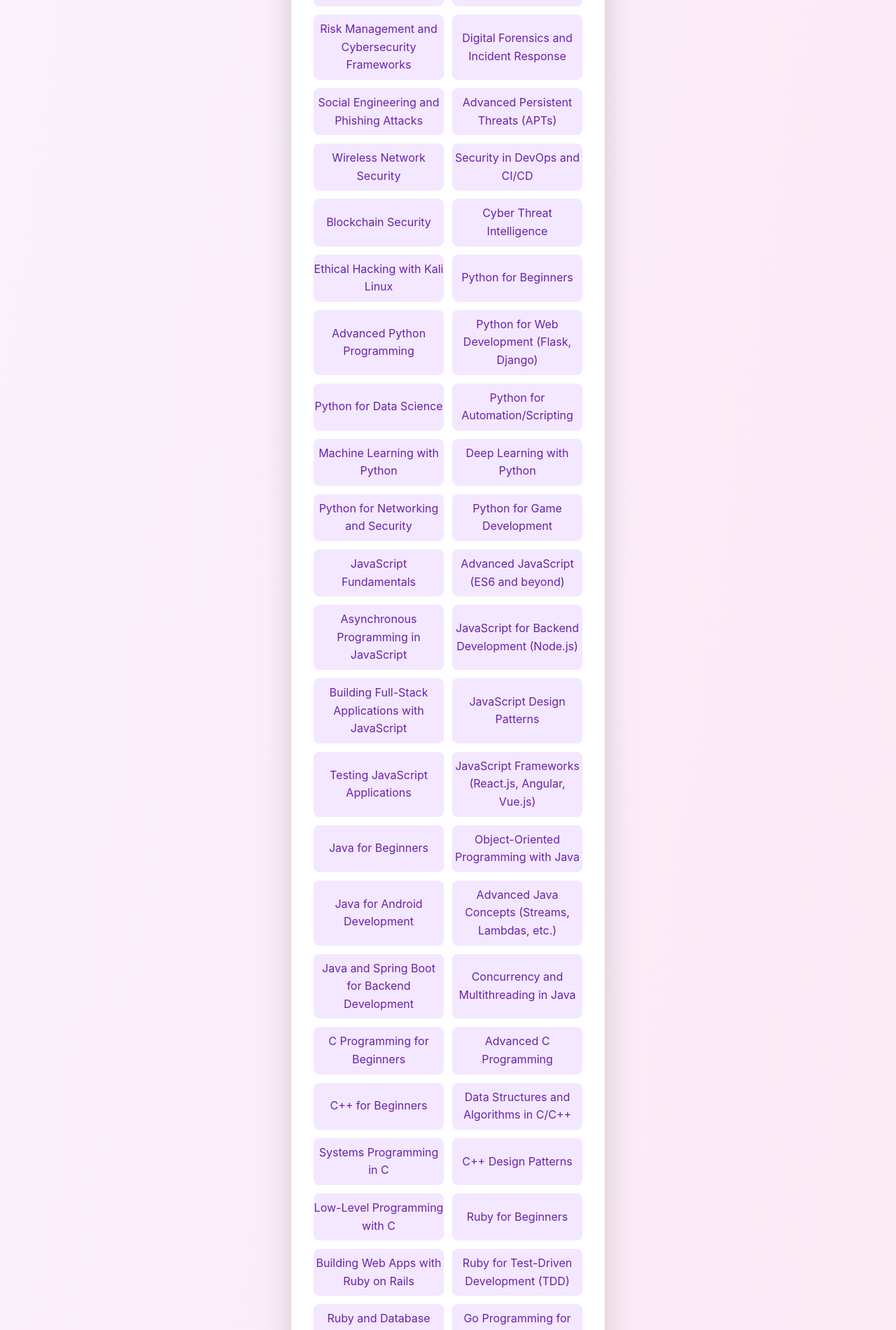
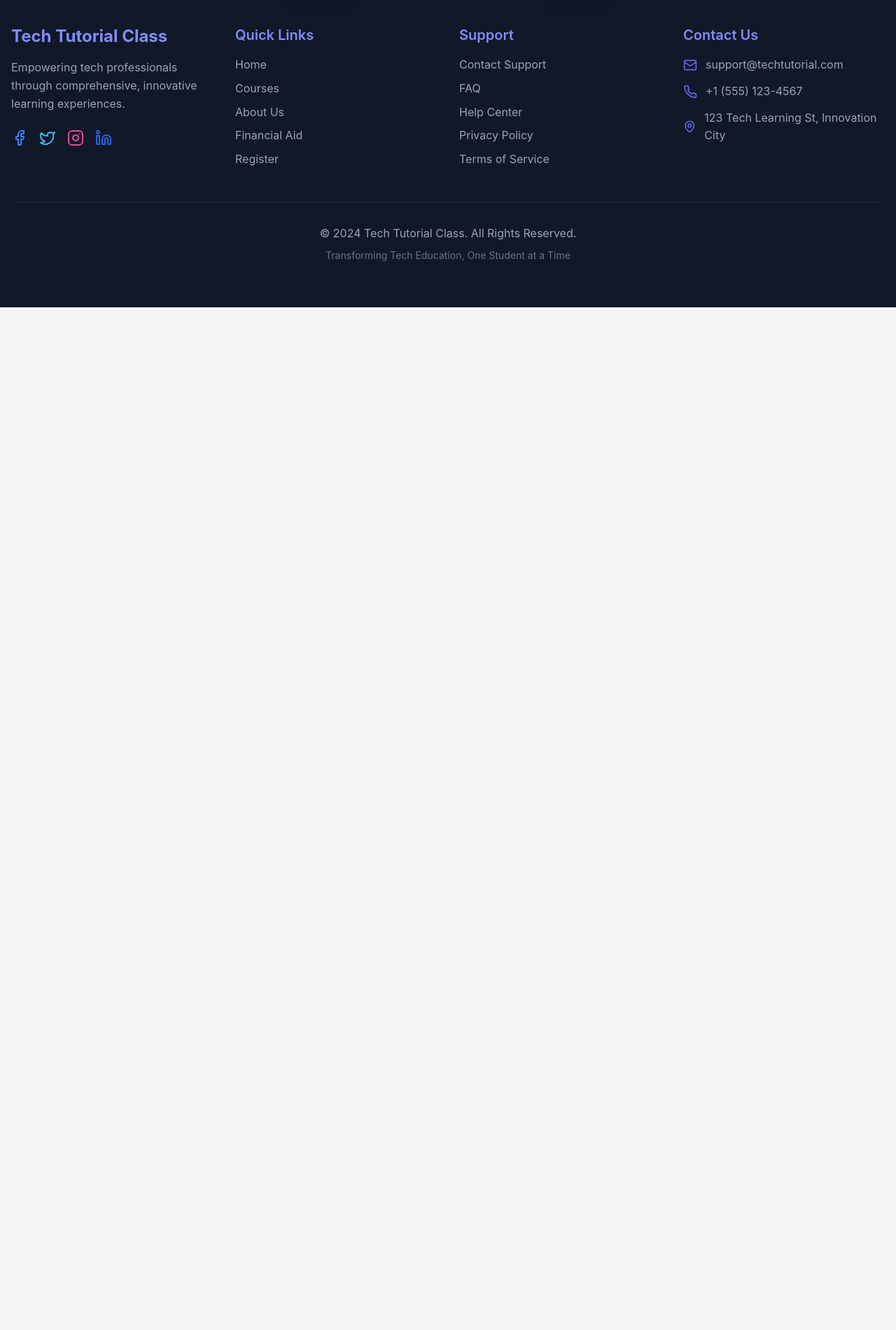
Before and after one commit to Curlybrayce/quick-up, a React (Vite) app in the folder frontend/: page /register in a window 1280 px wide. Shown: the part 4203-6103 px from the top of the page at 70% size. After the commit the page ends 4642 px from the top, so only its background shows below. Built offline with nearby package versions, Linux system fonts and the light colour scheme.

Commit message:
lmk for update changing

```diff
--- a/frontend/src/pages/RegistrationPage.jsx
+++ b/frontend/src/pages/RegistrationPage.jsx
@@ -112,134 +112,6 @@
     'Advanced Penetration Testing',
     'Web Application Security (OWASP Top 10)',
     'Security Operations and Incident Response',
-    'Cybersecurity for Cloud Computing',
-    'Cybersecurity for IoT Devices',
-    'Firewalls, VPNs, and IDS/IPS',
-    'Malware Analysis and Reverse Engineering',
-    'Risk Management and Cybersecurity Frameworks',
-    'Digital Forensics and Incident Response',
-    'Social Engineering and Phishing Attacks',
-    'Advanced Persistent Threats (APTs)',
-    'Wireless Network Security',
-    'Security in DevOps and CI/CD',
-    'Blockchain Security',
-    'Cyber Threat Intelligence',
-    'Ethical Hacking with Kali Linux',
-
-    // Programming Languages
-
-    // Python
-    'Python for Beginners',
-    'Advanced Python Programming',
-    'Python for Web Development (Flask, Django)',
-    'Python for Data Science',
-    'Python for Automation/Scripting',
-    'Machine Learning with Python',
-    'Deep Learning with Python',
-    'Python for Networking and Security',
-    'Python for Game Development',
-
-    // JavaScript
-    'JavaScript Fundamentals',
-    'Advanced JavaScript (ES6 and beyond)',
-    'Asynchronous Programming in JavaScript',
-    'JavaScript for Backend Development (Node.js)',
-    'Building Full-Stack Applications with JavaScript',
-    'JavaScript Design Patterns',
-    'Testing JavaScript Applications',
-    'JavaScript Frameworks (React.js, Angular, Vue.js)',
-
-    // Java
-    'Java for Beginners',
-    'Object-Oriented Programming with Java',
-    'Java for Android Development',
-    'Advanced Java Concepts (Streams, Lambdas, etc.)',
-    'Java and Spring Boot for Backend Development',
-    'Concurrency and Multithreading in Java',
-
-    // C/C++
-    'C Programming for Beginners',
-    'Advanced C Programming',
-    'C++ for Beginners',
-    'Data Structures and Algorithms in C/C++',
-    'Systems Programming in C',
-    'C++ Design Patterns',
-    'Low-Level Programming with C',
-
-    // Ruby
-    'Ruby for Beginners',
-    'Building Web Apps with Ruby on Rails',
-    'Ruby for Test-Driven Development (TDD)',
-    'Ruby and Database Management',
-
-    // Go (Golang)
-    'Go Programming for Beginners',
-    'Concurrency in Go',
-    'Building Web Applications with Go',
-    'Go for Microservices',
-    'Advanced Go Techniques',
-
-    // Algorithms & Data Structures
-    'Introduction to Algorithms',
-    'Sorting Algorithms (Merge Sort, Quick Sort, etc.)',
-    'Searching Algorithms (Binary Search, DFS/BFS)',
-    'Dynamic Programming',
-    'Graph Algorithms (Dijkstra, A*)',
-    'Data Structures: Arrays, Stacks, Queues',
-    'Trees and Binary Search Trees',
-    'Heaps and Priority Queues',
-    'Hashing Techniques',
-    'Advanced Data Structures (Trie, Segment Trees, etc.)',
-    'String Matching and Parsing Algorithms',
-    'Greedy Algorithms',
-    'Divide and Conquer Algorithms',
-    'Network Flow Algorithms',
-    'Computational Geometry Algorithms',
-    'Parallel Algorithms',
-    'Algorithms for Big Data',
-    'Approximation Algorithms',
-
-    // Cloud Computing & DevOps
-    'Introduction to Cloud Computing',
-    'AWS Fundamentals',
-    'Azure Fundamentals',
-    'Google Cloud Platform (GCP) Basics',
-    'Cloud Architecture and Design',
-    'Cloud Security Best Practices',
-    'DevOps Basics',
-    'Continuous Integration/Continuous Deployment (CI/CD)',
-    'Docker and Containerization',
-    'Kubernetes for Orchestration',
-    'Infrastructure as Code (Terraform, CloudFormation)',
-    'Microservices and Cloud-Native Development',
-    'Serverless Computing with AWS Lambda',
-    'Monitoring and Logging in Cloud Environments',
-    'Building Scalable Applications on the Cloud',
-
-    // Artificial Intelligence & Robotics
-    'Introduction to AI',
-    'AI for Problem Solving',
-    'Robotics and Autonomous Systems',
-    'AI in Robotics',
-    'Computer Vision for AI',
-    'Speech Recognition AI',
-    'AI for Game Development',
-    'Building Chatbots with AI',
-    'Ethical AI and Bias Mitigation',
-    'AI for Healthcare',
-    'Swarm Robotics',
-
-    // Blockchain & Cryptocurrencies
-    'Blockchain Basics',
-    'Ethereum and Smart Contracts',
-    'Building Decentralized Apps (DApps)',
-    'Cryptography in Blockchain',
-    'Blockchain Security',
-    'Bitcoin and Cryptocurrency Fundamentals',
-    'NFTs (Non-Fungible Tokens)',
-    'Developing Smart Contracts with Solidity',
-    'Blockchain Development with Hyperledger',
-    'Blockchain for Finance and Supply Chain'
   ];
 
 
```
